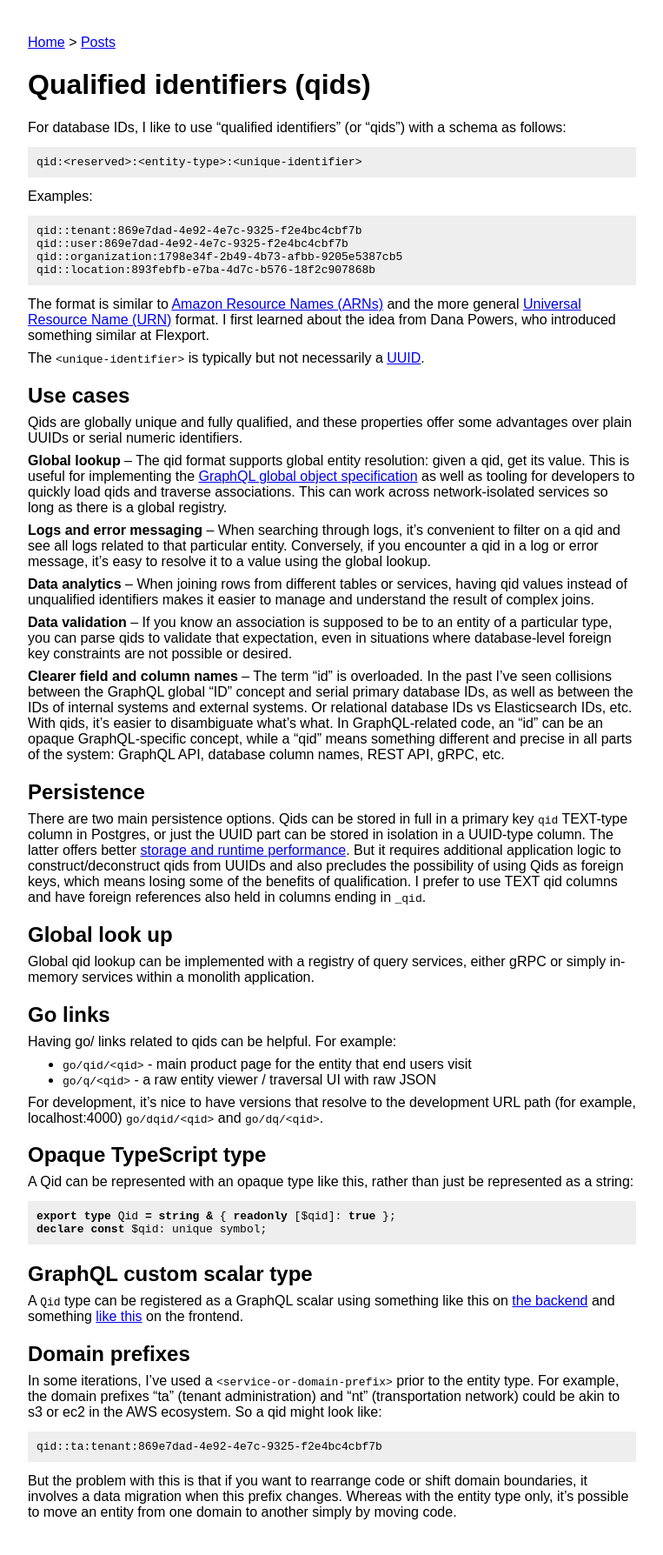
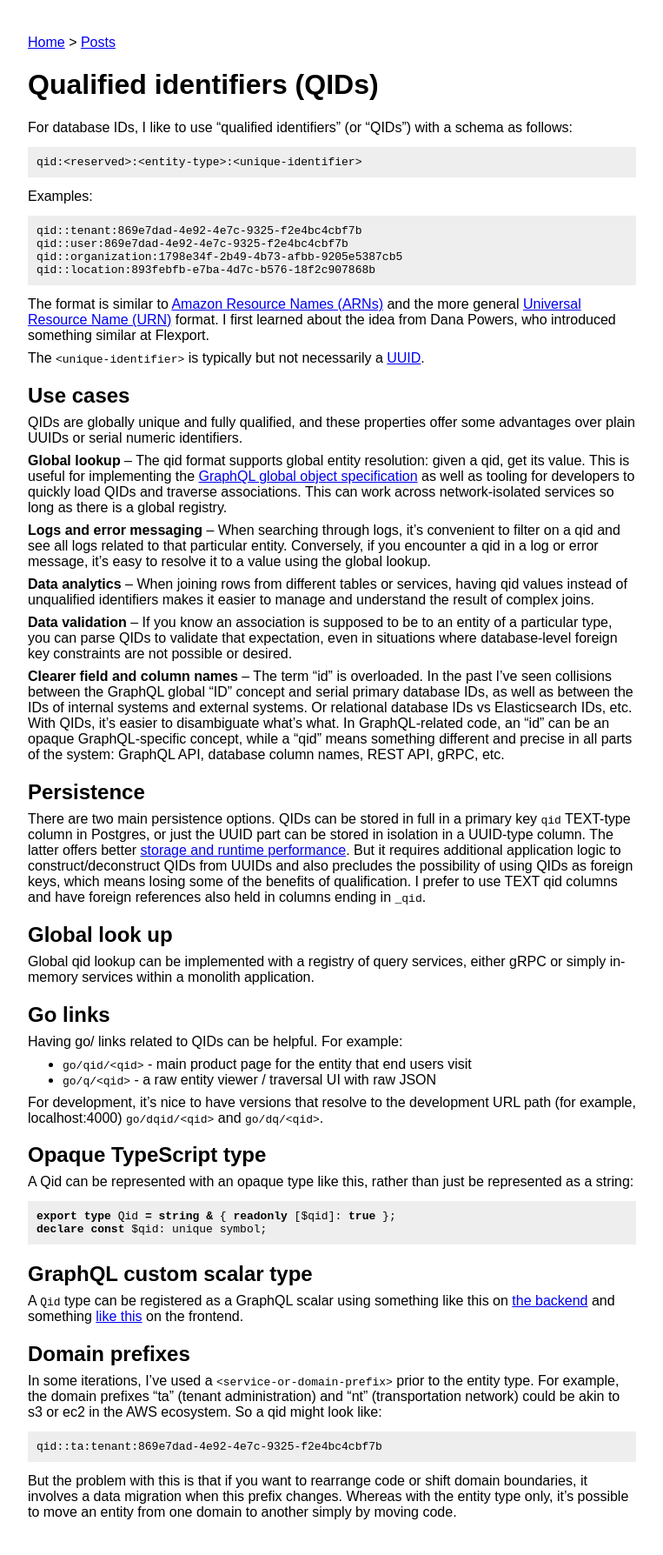
Before and after one commit to maxh/maxheinritz.com, a Jekyll site: the page built from _posts/2022-05-29-qualified-identifiers.md, in a window 1280 px wide. Shown: the whole page at 87% size, without its empty margins (108-871 px from the left). Built offline with Jekyll 4.4.1, drawn with Linux system fonts in a browser that asks for light colours.

````diff
--- a/_posts/2022-05-29-qualified-identifiers.md
+++ b/_posts/2022-05-29-qualified-identifiers.md
@@ -1,11 +1,11 @@
 ---
-title: Qualified identifiers (qids)
+title: Qualified identifiers (QIDs)
 desc: An ARN-like alternative to UUIDs and serial columns
 layout: note
 tags: ["software patterns"]
 ---
 
-For database IDs, I like to use "qualified identifiers" (or "qids") with a schema as follows:
+For database IDs, I like to use "qualified identifiers" (or "QIDs") with a schema as follows:
 
 ```
 qid:<reserved>:<entity-type>:<unique-identifier>
@@ -26,21 +26,21 @@
 
 ## Use cases
 
-Qids are globally unique and fully qualified, and these properties offer some advantages over plain UUIDs or serial numeric identifiers.
+QIDs are globally unique and fully qualified, and these properties offer some advantages over plain UUIDs or serial numeric identifiers.
 
-**Global lookup** – The qid format supports global entity resolution: given a qid, get its value. This is useful for implementing the [GraphQL global object specification](https://graphql.org/learn/global-object-identification/) as well as tooling for developers to quickly load qids and traverse associations. This can work across network-isolated services so long as there is a global registry.
+**Global lookup** – The qid format supports global entity resolution: given a qid, get its value. This is useful for implementing the [GraphQL global object specification](https://graphql.org/learn/global-object-identification/) as well as tooling for developers to quickly load QIDs and traverse associations. This can work across network-isolated services so long as there is a global registry.
 
 **Logs and error messaging** – When searching through logs, it's convenient to filter on a qid and see all logs related to that particular entity. Conversely, if you encounter a qid in a log or error message, it’s easy to resolve it to a value using the global lookup.
 
 **Data analytics** – When joining rows from different tables or services, having qid values instead of unqualified identifiers makes it easier to manage and understand the result of complex joins.
 
-**Data validation** – If you know an association is supposed to be to an entity of a particular type, you can parse qids to validate that expectation, even in situations where database-level foreign key constraints are not possible or desired.
+**Data validation** – If you know an association is supposed to be to an entity of a particular type, you can parse QIDs to validate that expectation, even in situations where database-level foreign key constraints are not possible or desired.
 
-**Clearer field and column names** – The term "id" is overloaded. In the past I’ve seen collisions between the GraphQL global "ID" concept and serial primary database IDs, as well as between the IDs of internal systems and external systems. Or relational database IDs vs Elasticsearch IDs, etc. With qids, it's easier to disambiguate what's what. In GraphQL-related code, an "id" can be an opaque GraphQL-specific concept, while a "qid" means something different and precise in all parts of the system: GraphQL API, database column names, REST API, gRPC, etc.
+**Clearer field and column names** – The term "id" is overloaded. In the past I’ve seen collisions between the GraphQL global "ID" concept and serial primary database IDs, as well as between the IDs of internal systems and external systems. Or relational database IDs vs Elasticsearch IDs, etc. With QIDs, it's easier to disambiguate what's what. In GraphQL-related code, an "id" can be an opaque GraphQL-specific concept, while a "qid" means something different and precise in all parts of the system: GraphQL API, database column names, REST API, gRPC, etc.
 
 ## Persistence
 
-There are two main persistence options. Qids can be stored in full in a primary key `qid` TEXT-type column in Postgres, or just the UUID part can be stored in isolation in a UUID-type column. The latter offers better [storage and runtime performance](https://stackoverflow.com/a/44101628). But it requires additional application logic to construct/deconstruct qids from UUIDs and also precludes the possibility of using Qids as foreign keys, which means losing some of the benefits of qualification. I prefer to use TEXT qid columns and have foreign references also held in columns ending in `_qid`.
+There are two main persistence options. QIDs can be stored in full in a primary key `qid` TEXT-type column in Postgres, or just the UUID part can be stored in isolation in a UUID-type column. The latter offers better [storage and runtime performance](https://stackoverflow.com/a/44101628). But it requires additional application logic to construct/deconstruct QIDs from UUIDs and also precludes the possibility of using QIDs as foreign keys, which means losing some of the benefits of qualification. I prefer to use TEXT qid columns and have foreign references also held in columns ending in `_qid`.
 
 ## Global look up
 
@@ -48,7 +48,7 @@
 
 ## Go links
 
-Having go/ links related to qids can be helpful. For example:
+Having go/ links related to QIDs can be helpful. For example:
 
 - `go/qid/<qid>` - main product page for the entity that end users visit
 - `go/q/<qid>` - a raw entity viewer / traversal UI with raw JSON
````
Also changed, not shown: _posts/2022-08-07-isomorphic.md (+1 -1 lines), _posts/2022-08-13-entity-type.md (+12 -4 lines), _posts/2022-08-14-dev-frontend-prod-backend.md (+1 -1 lines).
